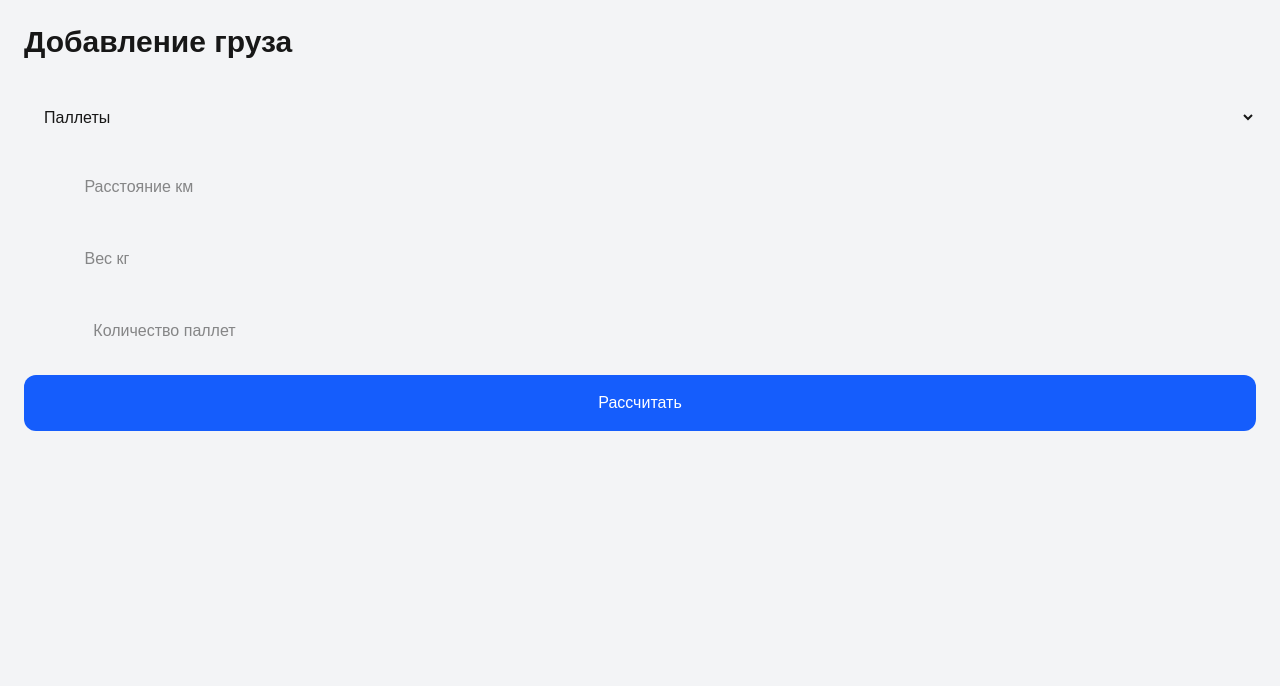
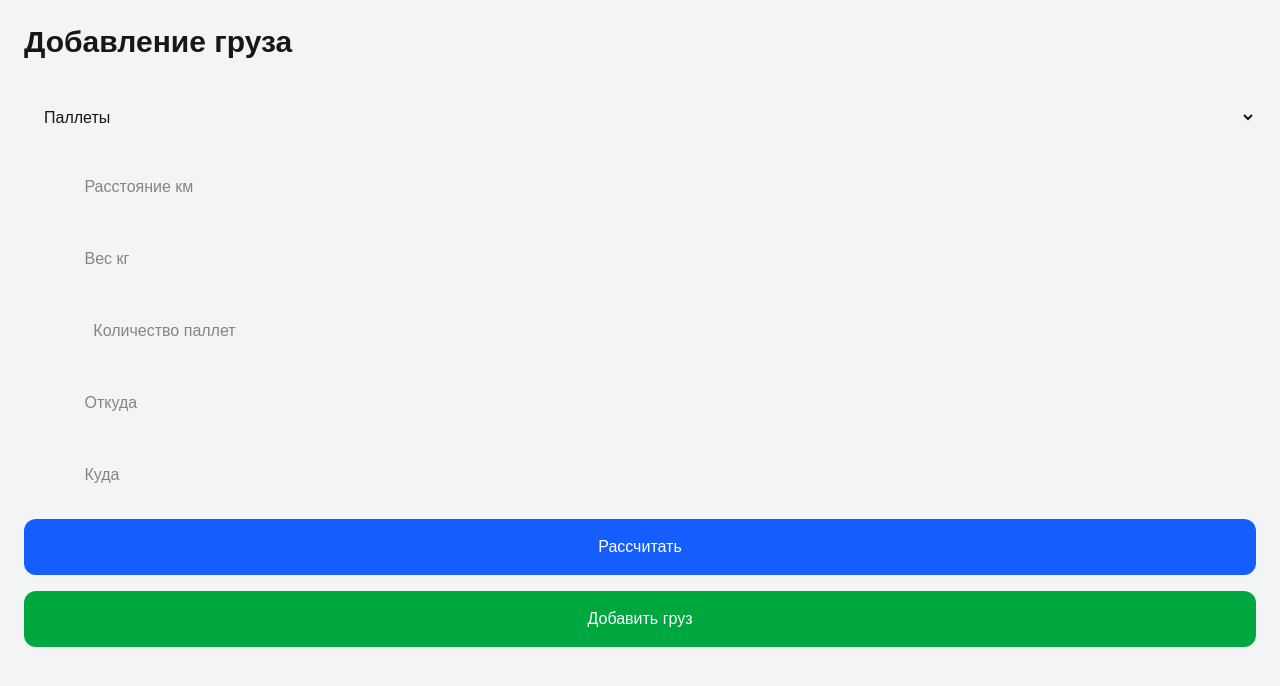
Before and after one commit to koshinrf-stack/cargo-app, a Next.js app: page /owner/create in a window 1280 px wide. Shown: the top 686 px of the page. Built offline with nearby package versions, Linux system fonts and the light colour scheme; no server answers.

Commit message:
cargo save

```diff
--- a/src/app/owner/create/page.tsx
+++ b/src/app/owner/create/page.tsx
@@ -1,19 +1,21 @@
 "use client";
 
 import { useState } from "react";
+import { supabase } from "@/lib/supabase";
 
 export default function CreateCargoPage() {
-
   const [cargoType, setCargoType] = useState("pallet");
 
   const [distance, setDistance] = useState("");
   const [weight, setWeight] = useState("");
   const [pallets, setPallets] = useState("");
 
+  const [fromCity, setFromCity] = useState("");
+  const [toCity, setToCity] = useState("");
+
   const [price, setPrice] = useState<number | null>(null);
 
   function calculatePrice() {
-
     const km = Number(distance);
     const kg = Number(weight);
     const palletCount = Number(pallets);
@@ -21,21 +23,17 @@ export default function CreateCargoPage() {
     let result = 0;
 
     if (cargoType === "pallet") {
-
       const palletWeight =
         palletCount > 0
           ? kg / palletCount
           : 0;
 
       if (palletWeight <= 600) {
-
         result =
           palletCount *
           2.58 *
           km;
-
       } else {
-
         const percent =
           kg / 22000;
 
@@ -43,28 +41,78 @@ export default function CreateCargoPage() {
           percent *
           85 *
           km;
-
+      }
     }
 
-    }
-
-    if (
-      cargoType === "truck"
-    ) {
-
-      result =
-        km * 85;
-
+    if (cargoType === "truck") {
+      result = km * 85;
     }
 
     setPrice(
       Math.round(result)
     );
+  }
 
+  async function saveCargo() {
+    const { error } =
+      await supabase
+        .from("shipments")
+        .insert({
+          cargo_type:
+            cargoType,
+
+          pallets_count:
+            cargoType === "pallet"
+              ? Number(pallets)
+              : null,
+
+          weight_kg:
+            Number(weight),
+
+          from_city:
+            fromCity,
+
+          to_city:
+            toCity,
+
+          price:
+            price || 0,
+
+          payment_type:
+            "cash",
+
+          payment_term:
+            "immediate",
+
+          status:
+            "searching_carrier",
+        });
+
+    if (error) {
+      console.error(error);
+
+      alert(
+        "Ошибка сохранения"
+      );
+
+      return;
+    }
+
+    alert(
+      "Груз добавлен"
+    );
+
+    setDistance("");
+    setWeight("");
+    setPallets("");
+
+    setFromCity("");
+    setToCity("");
+
+    setPrice(null);
   }
 
   return (
-
     <main className="
       min-h-screen
       bg-gray-100
@@ -87,11 +135,11 @@ export default function CreateCargoPage() {
 
         <select
           value={cargoType}
-          onChange={(e)=>
+          onChange={(e) =>
             setCargoType(
               e.target.value
-          )}
-
+            )
+          }
           className="
             p-4
             rounded-xl
@@ -115,10 +163,11 @@ export default function CreateCargoPage() {
 
           value={distance}
 
-          onChange={(e)=>
+          onChange={(e) =>
             setDistance(
               e.target.value
-          )}
+            )
+          }
 
           className="
             p-4
@@ -133,10 +182,11 @@ export default function CreateCargoPage() {
 
           value={weight}
 
-          onChange={(e)=>
+          onChange={(e) =>
             setWeight(
               e.target.value
-          )}
+            )
+          }
 
           className="
             p-4
@@ -144,9 +194,8 @@ export default function CreateCargoPage() {
           "
         />
 
-        {
-          cargoType==="pallet"
-          &&
+        {cargoType ===
+          "pallet" && (
 
           <input
             placeholder="
@@ -155,10 +204,11 @@ export default function CreateCargoPage() {
 
             value={pallets}
 
-            onChange={(e)=>
+            onChange={(e) =>
               setPallets(
                 e.target.value
-            )}
+              )
+            }
 
             className="
               p-4
@@ -166,7 +216,45 @@ export default function CreateCargoPage() {
             "
           />
 
+        )}
+
+        <input
+          placeholder="
+          Откуда
+          "
+
+          value={fromCity}
+
+          onChange={(e) =>
+            setFromCity(
+              e.target.value
+            )
           }
+
+          className="
+            p-4
+            rounded-xl
+          "
+        />
+
+        <input
+          placeholder="
+          Куда
+          "
+
+          value={toCity}
+
+          onChange={(e) =>
+            setToCity(
+              e.target.value
+            )
+          }
+
+          className="
+            p-4
+            rounded-xl
+          "
+        />
 
         <button
           onClick={
@@ -180,13 +268,25 @@ export default function CreateCargoPage() {
             rounded-xl
           "
         >
-
           Рассчитать
-
         </button>
 
-        {
-          price!==null &&
+        <button
+          onClick={
+            saveCargo
+          }
+
+          className="
+            bg-green-600
+            text-white
+            p-4
+            rounded-xl
+          "
+        >
+          Добавить груз
+        </button>
+
+        {price !== null && (
 
           <div className="
             bg-white
@@ -197,17 +297,16 @@ export default function CreateCargoPage() {
           ">
 
             Стоимость:
+            {" "}
             {price}
             ₽
 
           </div>
 
-        }
+        )}
 
       </div>
 
     </main>
-
   );
-
 }
--- a/src/lib/supabase.ts
+++ b/src/lib/supabase.ts
@@ -1,6 +1,16 @@
-import { createClient } from "@supabase/supabase-js";
+import { createClient }
+from "@supabase/supabase-js";
 
-const supabaseUrl = process.env.NEXT_PUBLIC_SUPABASE_URL!;
-const supabaseAnonKey = process.env.NEXT_PUBLIC_SUPABASE_ANON_KEY!;
+const supabaseUrl =
+process.env
+.NEXT_PUBLIC_SUPABASE_URL!;
 
-export const supabase = createClient(supabaseUrl, supabaseAnonKey);
+const supabaseAnonKey =
+process.env
+.NEXT_PUBLIC_SUPABASE_ANON_KEY!;
+
+export const supabase =
+createClient(
+supabaseUrl,
+supabaseAnonKey
+);
```
Lines whose indentation alone changed are shown as unchanged.
